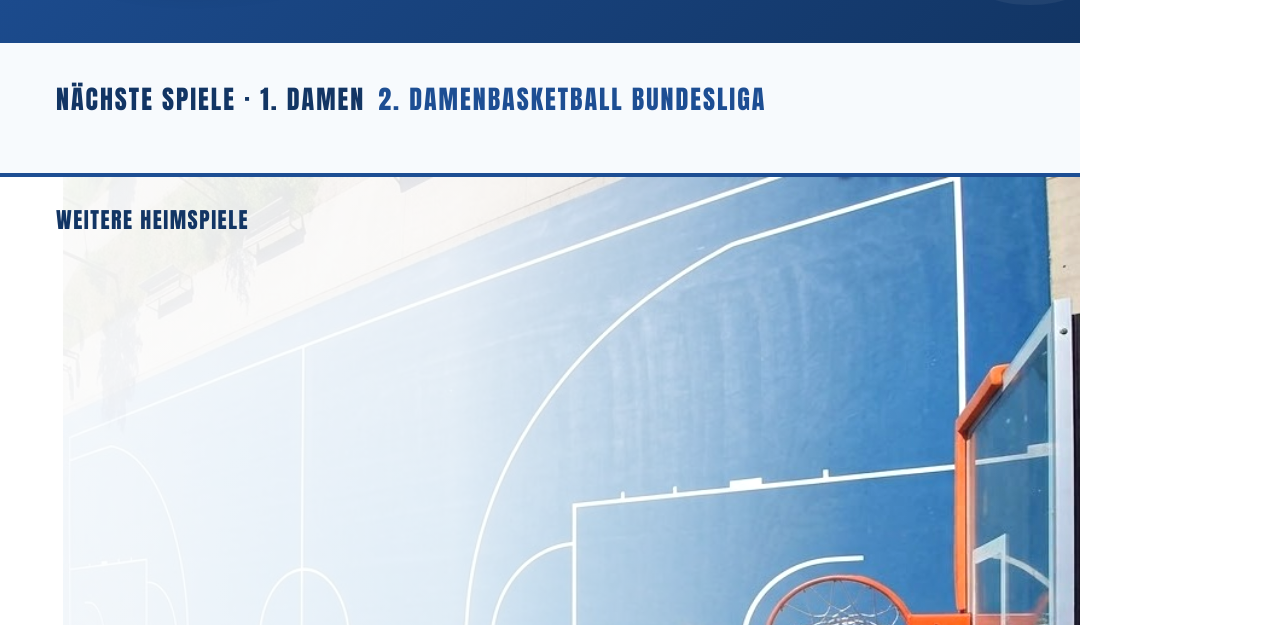
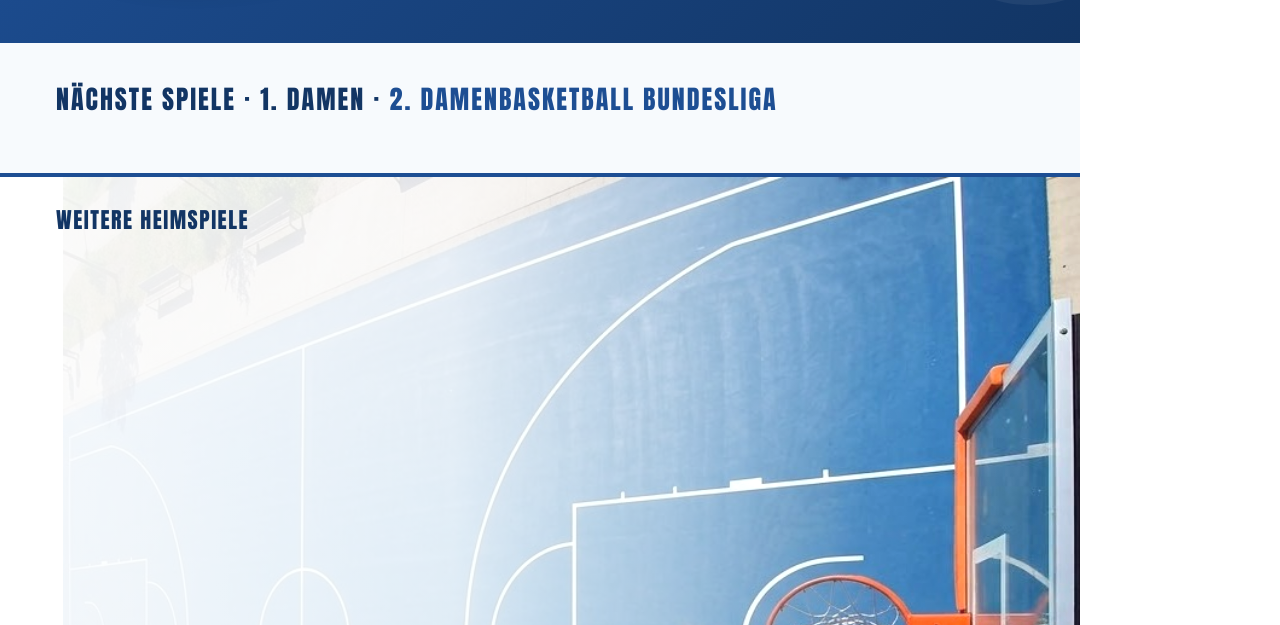
Before and after one commit to Codeschnipsler/nbo-heimspielplan, a plain HTML site: page poster_template.html in a window 1280 px wide. Shown: the part 175-800 px from the top of the page. Drawn offline with Linux system fonts and the light colour scheme.

Commit message:
Add files via upload

```diff
--- a/poster_template.html
+++ b/poster_template.html
@@ -117,7 +117,7 @@
     color:var(--nbo-blue-dark);
     margin-bottom:22px;
   }
-  .hero-label .liga-hint{margin-left:0.5em;color:var(--nbo-blue);text-transform:uppercase;white-space:nowrap;}
+  .hero-label .liga-hint{color:var(--nbo-blue);text-transform:uppercase;white-space:nowrap;}
   .d1-cards{display:flex;gap:28px;}
   .d1-card{
     flex:1;
@@ -340,7 +340,7 @@
   </div>
 
   <div class="hero">
-    <div class="hero-label">N&Auml;CHSTE SPIELE &middot; 1. DAMEN<span class="liga-hint">2. Damenbasketball Bundesliga</span></div>
+    <div class="hero-label">N&Auml;CHSTE SPIELE &middot; 1. DAMEN &middot; <span class="liga-hint">2. Damenbasketball Bundesliga</span></div>
     <div class="d1-cards">
       <!--D1CARD1-->
       <!--D1CARD2-->
```
Also changed, not shown: poster_template_a3.html (+2 -2 lines).
